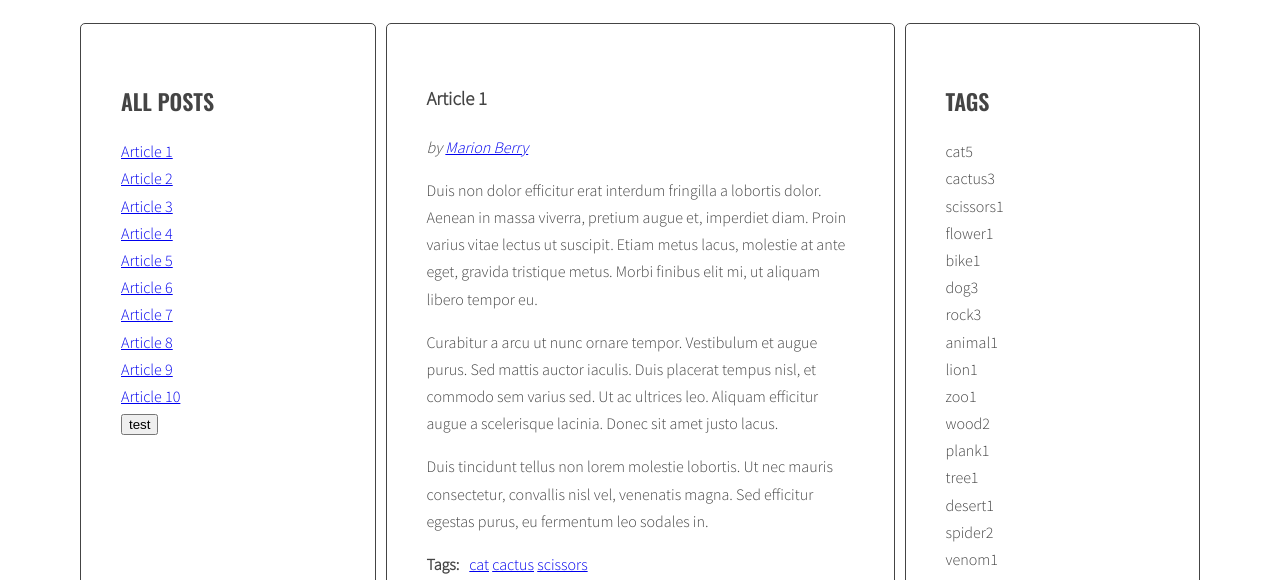
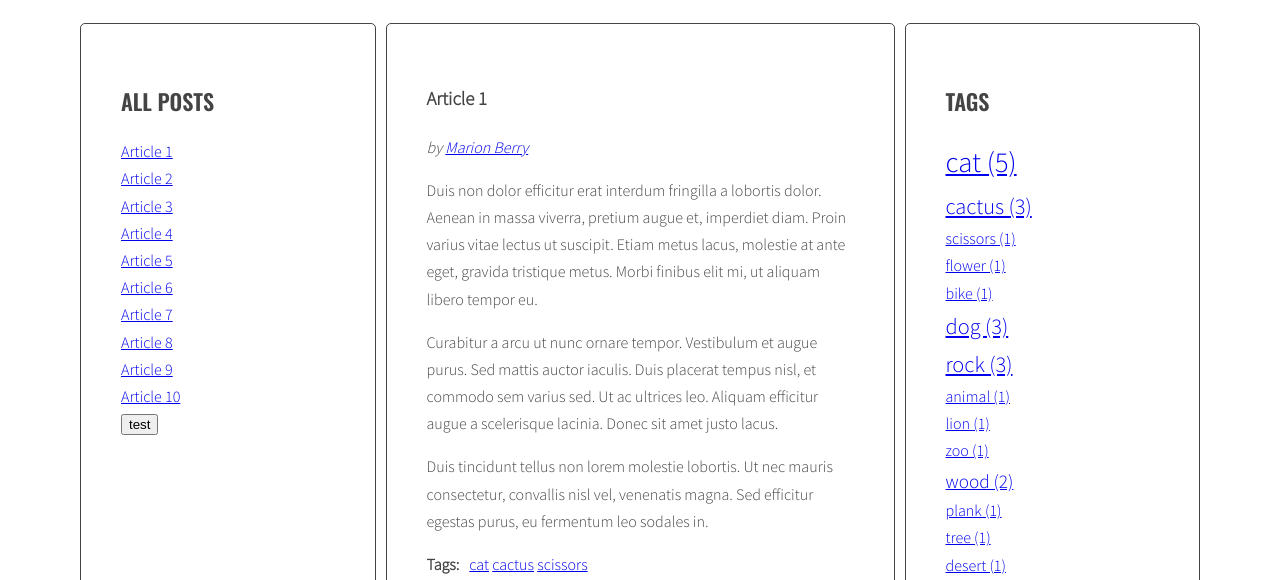
Before and after one commit to adrianggg/my-blog, a website: page index.html in a window 1280 px wide. Shown: the part 220-800 px from the top of the page. Drawn offline with nearby package versions, Linux system fonts and the light colour scheme.

Commit message:
Fix tag links

```diff
--- a/js/script.js
+++ b/js/script.js
@@ -98,8 +98,15 @@ function calculateTagsParams(tags){
   return params;
 }
 
-function calculateTagClass(cout,params){
+function calculateTagClass(count,params){
+  const normalizedCount = count - params.min;
 
+  const normalizedMax = params.max - params.min;
+
+  const percentage = normalizedCount / normalizedMax;
+
+  const classNumber = Math.floor( percentage * (optCloudClassCount - 1) + 1 );
+  return optCloudClassPrefix+classNumber;
 }
 
 function generateTags(){
@@ -155,17 +162,17 @@ function generateTags(){
   const tagList = document.querySelector(optTagsListSelector);
 
   /* [NEW] add html from allTags to tagList */
+  const tagsParams = calculateTagsParams(allTags);
   console.log(allTags);
   /* [NEW] create variable for all links HTML code */
   let allTagsHTML = '';
-  const tagsParams = calculateTagsParams(allTags);
-  console.log(allTags);
   console.log('tagsParams:', tagsParams);
   /* [NEW] START LOOP: for each tag in allTags: */
   for(let tag in allTags){
     /* [NEW] generate code of a link and add it to allTagsHTML */
-    const tagLinkHTML = '<li>'+ tag + allTags[tag] + '</li>';
-    // console.log('tagLinkHTML:', tagLinkHTML);
+    // const tagLinkHTML = `<li class="" >${tag} (${allTags[tag]})</li>`;
+    const tagLinkHTML = `<li><a class="${calculateTagClass(allTags[tag], tagsParams)}" href="#tag-${tag}">${tag} (${allTags[tag]})</a> </li>`;
+    console.log('tagLinkHTML:', tagLinkHTML);
     allTagsHTML += tagLinkHTML;
   }
   /* [NEW] END LOOP: for each tag in allTags: */
--- a/sass/style.scss
+++ b/sass/style.scss
@@ -118,3 +118,27 @@ body {
     margin: 0 10px 0 0;
   }
 }
+
+// tag-list fonts
+
+.tag-size{
+  font-size: 16px;
+  &-1{
+    font-size: 100%;
+  }
+  &-2{
+    font-size: 120%;
+  }
+  &-3{
+    font-size: 140%;
+  }
+  &-4{
+    font-size: 160%;
+  }
+  &-5{
+    font-size: 180%;
+  }
+  &-6{
+    font-size: 200%;
+  }
+}
```
Also changed, not shown: css/style.css, 1 other file.
